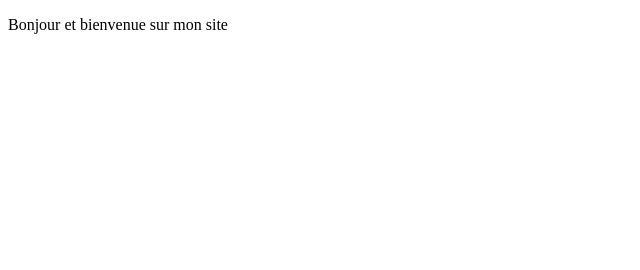
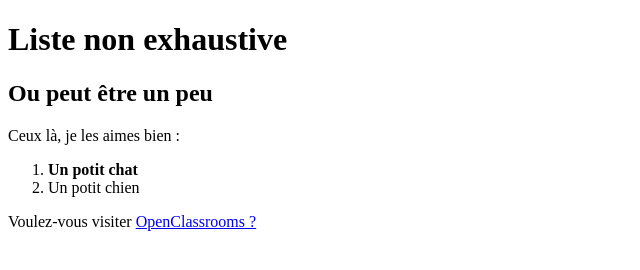
Before and after one commit to anaislcno/TestRobbieLens, a plain HTML site: page test1.html in a window 1280 px wide. Shown: the whole page, without its empty margins (0-640 px from the left). Drawn offline with Linux system fonts and the light colour scheme.

Commit message:
[ADD] : Change p1 + create p2

```diff
--- a/test1.html
+++ b/test1.html
@@ -2,10 +2,18 @@
 <html>
     <head>
         <meta charset="utf-8" />
-        <title>Paragraphes</title>
+        <title>Les animaux c'est cool</title>
     </head>
 
     <body>
-        <p>Bonjour et bienvenue sur mon site</p>
+      <h1>Liste non exhaustive</h1>
+      <h2>Ou peut être un peu</h2>
+      <p>Ceux là, je les aimes bien :
+      <ol>
+        <li><strong>Un potit chat</strong></li>
+        <li>Un potit chien</li>
+      </ol>
+      </p>
+      <p>Voulez-vous visiter <a href=https://openclassrooms.com>OpenClassrooms ?</a></p>
     </body>
 </html>
```
Also changed, not shown: test2.html (added).
